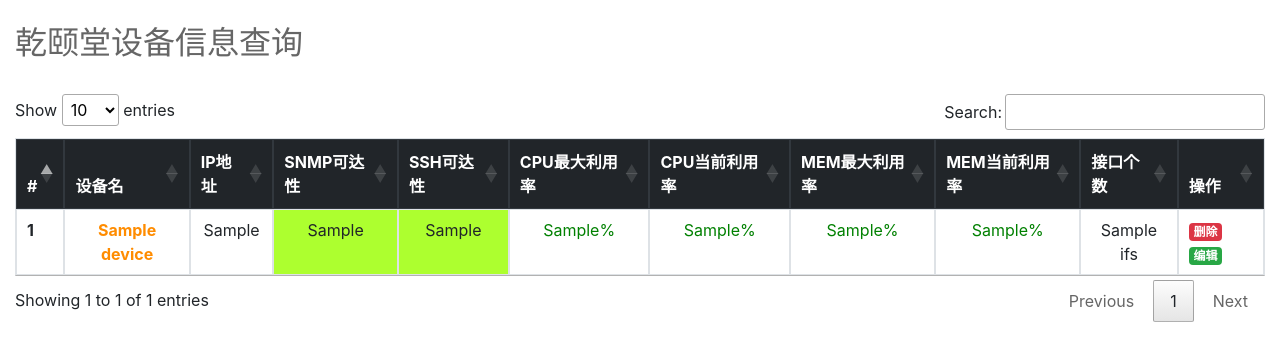
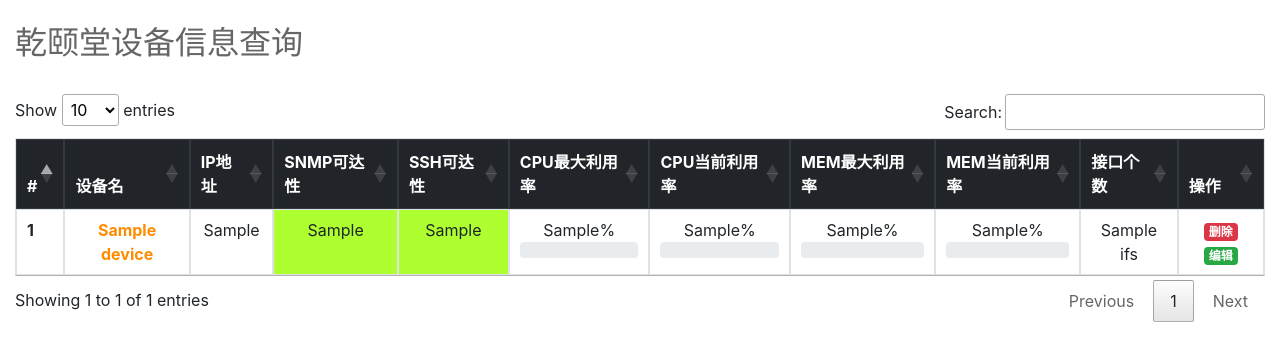
Before and after one commit to cqbomb/qyt_devnet, a Django app: template templates/show_devices.html in a window 1280 px wide. Shown: the part 66-427 px from the top of the page. Run offline with Django 3.2, Linux system fonts and the light colour scheme; the template is opened without the code that fills it: most values are stand-ins (such as "Sample title", 1, 10 or a date in 2020); some libraries are stand-ins or nearby versions.

Commit message:
提供了条状显示！获取设备信息！

```diff
--- a/qytdb/models.py
+++ b/qytdb/models.py
@@ -40,7 +40,7 @@ class Devicestatus(models.Model):
     interfaces_tx = models.CharField(max_length=99999, blank=True)
     cpu = models.IntegerField(default=0, blank=True)
     mem = models.IntegerField(default=0, blank=True)
-    date = models.DateField(auto_now_add=True)
+    date = models.DateTimeField(auto_now_add=True)
 
 
 class Device_reachable(models.Model):
--- a/templates/show_devices.html
+++ b/templates/show_devices.html
@@ -36,60 +36,84 @@
         {% for device in devices_list %}
         <tr>
           {# 通过forloop.counter来显示行号,请注意这个不是学员唯一ID #}
-          <th scope="row">{{ forloop.counter }}</th>
+          <th scope="row" align="center" valign="center" >{{ forloop.counter }}</th>
           {% if device.snmp_reachable is True and device.ssh_reachable is True %}
-            <td align="center" style="color:green"><strong>{{ device.name }}</strong></td>
+            <td align="center" valign="center" style="color:green"><strong>{{ device.name }}</strong></td>
           {% elif device.snmp_reachable is False and device.ssh_reachable is False %}
-            <td align="center" style="color:red"><strong>{{ device.name }}</strong></td>
+            <td align="center" valign="center" style="color:red"><strong>{{ device.name }}</strong></td>
           {% else %}
-            <td align="center" style="color:darkorange"><strong>{{ device.name }}</strong></td>
+            <td align="center" valign="center" style="color:darkorange"><strong>{{ device.name }}</strong></td>
           {% endif %}
-          <td align="center">{{ device.ip }}</td>
+          <td align="center" valign="center">{{ device.ip }}</td>
           {% if device.snmp_reachable %}
-            <td style="background-color: greenyellow" align="center">{{ device.snmp_reachable }}</td>
+            <td style="background-color: greenyellow" align="center" valign="center">{{ device.snmp_reachable }}</td>
           {% else %}
-            <td style="background-color:red" align="center">{{ device.snmp_reachable }}</td>
+            <td style="background-color:red" align="center" valign="center">{{ device.snmp_reachable }}</td>
           {% endif %}
           {% if device.ssh_reachable %}
-            <td style="background-color:greenyellow" align="center">{{ device.ssh_reachable }}</td>
+            <td style="background-color:greenyellow" align="center" valign="center">{{ device.ssh_reachable }}</td>
           {% else %}
-            <td style="background-color:red" align="center">{{ device.ssh_reachable }}</td>
+            <td style="background-color:red" align="center" valign="center">{{ device.ssh_reachable }}</td>
           {% endif %}
           {% if device.cpu_max >= 70 %}
-              <td style="color:red" align="center">{{ device.cpu_max }}%</td>
+              <td align="center" valign="center">{{ device.cpu_max }}%<div class="progress">
+  <div class="progress-bar bg-danger" role="progressbar" style="width: {{ device.cpu_max }}%" aria-valuenow="25" aria-valuemin="0" aria-valuemax="100"></div>
+</div></td>
           {% elif device.cpu_max >= 30 %}
-              <td style="color:darkorange" align="center">{{ device.cpu_max }}%</td>
+              <td align="center" valign="center">{{ device.cpu_max }}%<div class="progress">
+  <div class="progress-bar bg-warning" role="progressbar" style="width: {{ device.cpu_max }}%" aria-valuenow="25" aria-valuemin="0" aria-valuemax="100"></div>
+</div></td>
           {% else %}
-              <td style="color:green" align="center">{{ device.cpu_max }}%</td>
+              <td align="center" valign="center">{{ device.cpu_max }}%<div class="progress">
+  <div class="progress-bar bg-success" role="progressbar" style="width: {{ device.cpu_max }}%" aria-valuenow="25" aria-valuemin="0" aria-valuemax="100"></div>
+</div></td>
           {% endif %}
           {% if device.cpu_current >= 70 %}
-              <td style="color:red" align="center">{{ device.cpu_current }}%</td>
+                        <td align="center" valign="center">{{ device.cpu_current }}%<div class="progress">
+  <div class="progress-bar bg-danger" role="progressbar" style="width: {{ device.cpu_current }}%" aria-valuenow="25" aria-valuemin="0" aria-valuemax="100"></div>
+</div></td>
           {% elif device.cpu_current >= 30 %}
-              <td style="color:darkorange" align="center">{{ device.cpu_current }}%</td>
+                            <td align="center" valign="center">{{ device.cpu_current }}%<div class="progress">
+  <div class="progress-bar bg-warning" role="progressbar" style="width: {{ device.cpu_current }}%" aria-valuenow="25" aria-valuemin="0" aria-valuemax="100"></div>
+</div></td>
           {% else %}
-              <td style="color:green" align="center">{{ device.cpu_current }}%</td>
+                            <td align="center" valign="center">{{ device.cpu_current }}%<div class="progress">
+  <div class="progress-bar bg-success" role="progressbar" style="width: {{ device.cpu_current }}%" aria-valuenow="25" aria-valuemin="0" aria-valuemax="100"></div>
+</div></td>
           {% endif %}
           {% if device.mem_max >= 70 %}
-              <td style="color:red" align="center">{{ device.mem_max }}%</td>
+                            <td align="center" valign="center">{{ device.mem_max }}%<div class="progress">
+  <div class="progress-bar bg-danger" role="progressbar" style="width: {{ device.mem_max }}%" aria-valuenow="25" aria-valuemin="0" aria-valuemax="100"></div>
+</div></td>
           {% elif device.mem_max >= 30 %}
-              <td style="color:darkorange" align="center">{{ device.mem_max }}%</td>
+                            <td align="center" valign="center">{{ device.mem_max }}%<div class="progress">
+  <div class="progress-bar bg-warning" role="progressbar" style="width: {{ device.mem_max }}%" aria-valuenow="25" aria-valuemin="0" aria-valuemax="100"></div>
+</div></td>
           {% else %}
-              <td style="color:green" align="center">{{ device.mem_max }}%</td>
+                            <td align="center" valign="center">{{ device.mem_max }}%<div class="progress">
+  <div class="progress-bar bg-success" role="progressbar" style="width: {{ device.mem_max }}%" aria-valuenow="25" aria-valuemin="0" aria-valuemax="100"></div>
+</div></td>
           {% endif %}
           {% if device.mem_current >= 70 %}
-              <td style="color:red" align="center">{{ device.mem_current }}%</td>
+              <td align="center" valign="center">{{ device.mem_current }}%<div class="progress">
+  <div class="progress-bar bg-danger" role="progressbar" style="width: {{ device.mem_current }}%" aria-valuenow="25" aria-valuemin="0" aria-valuemax="100"></div>
+</div></td>
           {% elif device.mem_current >= 30 %}
-              <td style="color:darkorange" align="center">{{ device.mem_current }}%</td>
+              <td align="center" valign="center">{{ device.mem_current }}%<div class="progress">
+  <div class="progress-bar bg-warning" role="progressbar" style="width: {{ device.mem_current }}%" aria-valuenow="25" aria-valuemin="0" aria-valuemax="100"></div>
+</div></td>
           {% else %}
-              <td style="color:green" align="center">{{ device.mem_current }}%</td>
+              <td align="center" valign="center">{{ device.mem_current }}%<div class="progress">
+  <div class="progress-bar bg-success" role="progressbar" style="width: {{ device.mem_current }}%" aria-valuenow="25" aria-valuemin="0" aria-valuemax="100"></div>
+</div></td>
           {% endif %}
-          <td align="center">{{ device.ifs }}</td>
+          <td align="center" valign="center">{{ device.ifs }}</td>
           {# 添加删除和编辑按钮 #}
           {# href嵌入传入的删除和编辑的超链接 #}
           {# onclick="return confirmAct() 用于在删除对象之前显示确认删除的警告信息 #}
           {# data-toggle="tooltip" data-placement="top" title="删除此学员信息" 用于显示按钮的提示信息 #}
           {# class="badge badge-danger" class="badge badge-success" bootstrap渲染按钮的类型 #}
-          <td><a href="{{ device.name_delete }}" onclick="return confirmAct();" data-toggle="tooltip" data-placement="top" title="删除此设备" class="badge badge-danger">删除</a>
+          <td align="center" valign="center"><a href="{{ device.name_delete }}" onclick="return confirmAct();" data-toggle="tooltip" data-placement="top" title="删除此设备" class="badge badge-danger">删除</a>
               <a href="{{ device.name_edit }}"  data-toggle="tooltip" data-placement="top" title="编辑此设备" class="badge badge-success">编辑</a>
           </td>
         </tr>
```
Also changed, not shown: modules/qyt_devnet_2_devices_status.py (added, +74 -0 lines).
